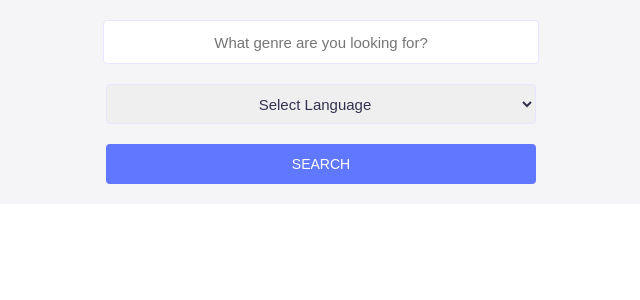
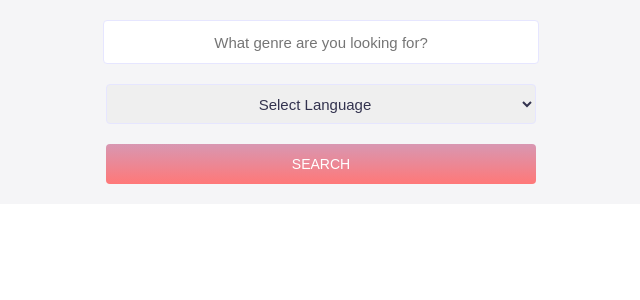
Before and after one commit to anikachoudhury/armchair-travel, a React (Create React App) app: page /books in a window 1280 px wide. Shown: the top 300 px of the page, without its empty margins (319-959 px from the left). Built offline with nearby package versions, Linux system fonts and the light colour scheme.

Commit message:
updated css

```diff
--- a/src/App.css
+++ b/src/App.css
@@ -1,6 +1,6 @@
 .App {
   text-align: center;
-  background-color: #F5F5F7;
+
 }
 
 .App-logo {
--- a/src/components/BookCard.css
+++ b/src/components/BookCard.css
@@ -2,6 +2,16 @@
     /* width: 70%; */
 
     padding-top: 15px;
+    /* border: 1px solid red; */
+    margin: 20px 20px;
+    background-color: white;
+    border-radius: 12px;
+    box-shadow: 0 4px 8px 0 rgba(0,0,0,0.2);
+    transition: all 0.2s ease-in-out;
+}
+
+.book-card-container:hover {
+    box-shadow: 0 8px 16px 0 rgba(0,0,0,0.2);
 }
 
 .book-card-container>img {
@@ -9,7 +19,7 @@
 }
 
 .desc>button {
-    background-color: #6078FF;
+    background-image: linear-gradient(#d897b2, #FF7878);
     border-radius: 4px;
     cursor: pointer;
     margin-bottom: 30px;
--- a/src/components/BookCard.js
+++ b/src/components/BookCard.js
@@ -9,7 +9,7 @@ const BookCard = (props) => {
                 <h4>{props.title}</h4>
                 <p>Author: {props.author}</p>
                 <p>Published: {props.published}</p>
-                <button><a href={props.link}>Click here to read</a></button>
+                <button><a href={props.link} rel="noreferrer" target="_blank">Click here to read</a></button>
             </div>
         </div>
     )
--- a/src/pages/BookList.css
+++ b/src/pages/BookList.css
@@ -1,4 +1,6 @@
 .book-list {
     display: grid;
     grid-template-columns: repeat(3, 1fr);
+    background-color: #F5F5F7;
+
 }
--- a/src/pages/BookSearchArea.css
+++ b/src/pages/BookSearchArea.css
@@ -26,11 +26,11 @@
 .search-area>form>select:focus
  {
     box-shadow: 0 0 0 3px #dee2ff;
-    border-color: #6078FF;
+    border-color: #597f97;
 }
 
 .search-area>form>button {
-    background-color: #6078FF;
+    background-image: linear-gradient(#d897b2, #FF7878);
     border-radius: 4px;
     border: 0;
     color: white;
--- /dev/null
+++ b/src/pages/Books.css
@@ -0,0 +1,3 @@
+.books {
+    background-color: #F5F5F7;
+}
--- a/src/pages/Books.js
+++ b/src/pages/Books.js
@@ -2,6 +2,7 @@ import React, { Component } from 'react';
 import BookSearchArea from './BookSearchArea';
 import request from 'superagent';
 import BookList from './BookList';
+import './Books.css';
 
 export class Books extends Component {
     constructor(props) {
@@ -23,6 +24,7 @@ export class Books extends Component {
 
     handleSearch = (e) => {
         this.setState({ searchField: e.target.value });
+
     }
 
     render() {
```
